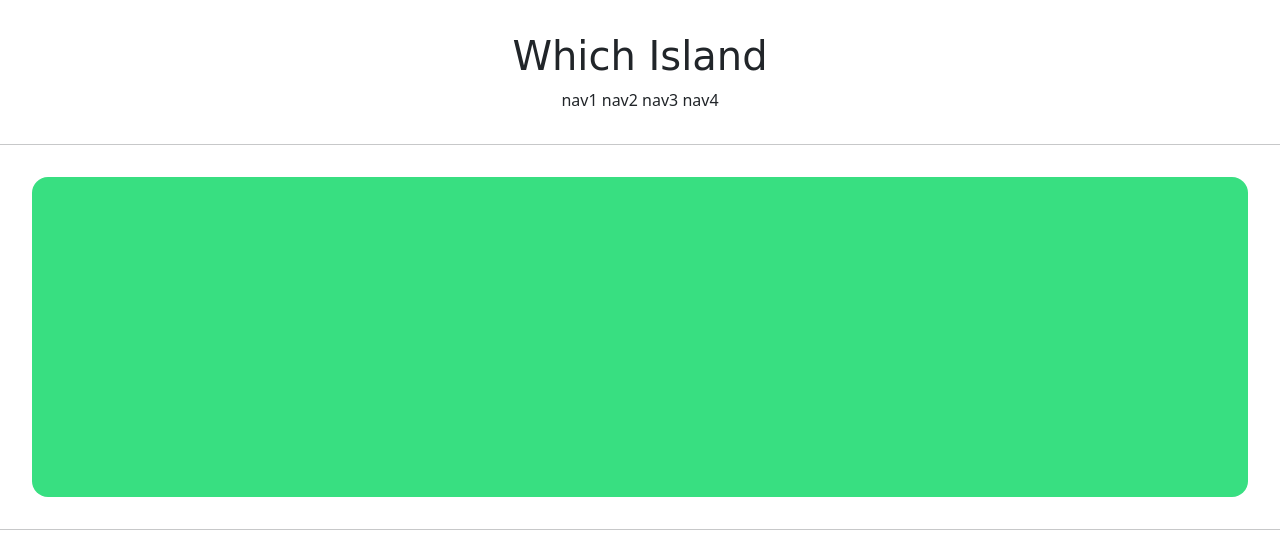
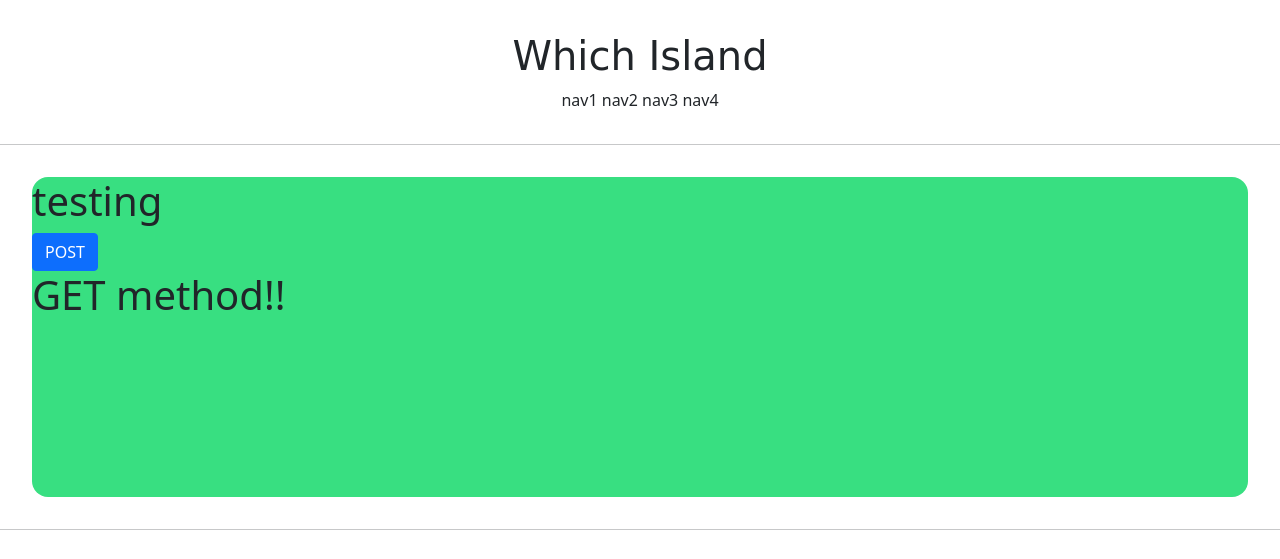
Before and after one commit to ssooda/gym, a Django app: page /account/hello_world/ in a window 1280 px wide. Shown: the top 559 px of the page. Run offline with Django 3.2, Linux system fonts and the light colour scheme; some web fonts are replaced.

Commit message:
POST GET method

```diff
--- a/accountapp/templates/accountapp/hello_world.html
+++ b/accountapp/templates/accountapp/hello_world.html
@@ -7,7 +7,22 @@
 {% block content %}
 
     <div style="height: 20rem; background-color: #38df81; border-radius: 1rem; margin: 2rem;">
+        <h1>
+            testing
+        </h1>
+        <form action="/account/hello_world/" method="post">
+            <!-- POST method를 사용해서 요청을 보낼 떄는 csrf token 을 명시해야함-->
+            {% csrf_token %}
+            <input type="submit" class="btn btn-primary" value="POST">
+        <h1>
+            <!-- view.py 에서 context 에서 text 라는 이름을 가진 데이터를 불러와라 -->
+            {{ text }}
 
+        </h1>
+        </form>
     </div>
 
+    <!--    method POST를 사용하기 위해서는 html 안에 form 을 만들어 줘야함 : request body 에 들어가는 정보-->
+
+
 {% endblock %}
--- a/accountapp/views.py
+++ b/accountapp/views.py
@@ -7,6 +7,12 @@ from django.shortcuts import render
 def hello_world(request):  # view 에서 만든 함수를 urls 에서 routing
     # return HttpResponse("hello world")
     # HttpResponse 는 직접 view 단을 만드는 것임
-    return render(request, 'accountapp/hello_world.html')
+
+    if request.method == "POST":
+        return render(request, 'accountapp/hello_world.html', context={'text': 'POST method!!'})
     # render : 파이썬 폴더에서 직접 view 단을 만드는 것이 아니라 요청이 있을 때 보여줄 html 파일을 연결하는 것
     # render 로 html 파일을 연결해주려면 ROOT 폴더의 settings.py 에서 TEMPLATES 'DIRS': [os.path.join(BASE_DIR, 'templates')] 을 명시해줘야함
+    # context : 데이터 꾸러미 {'text': 'POST method'} text 라는 이름을 가지고 있고 내용은 POST method!
+
+    else:
+        return render(request, 'accountapp/hello_world.html', context={'text': 'GET method!!'})
```
Also changed, not shown: accountapp/migrations/0001_initial.py.
